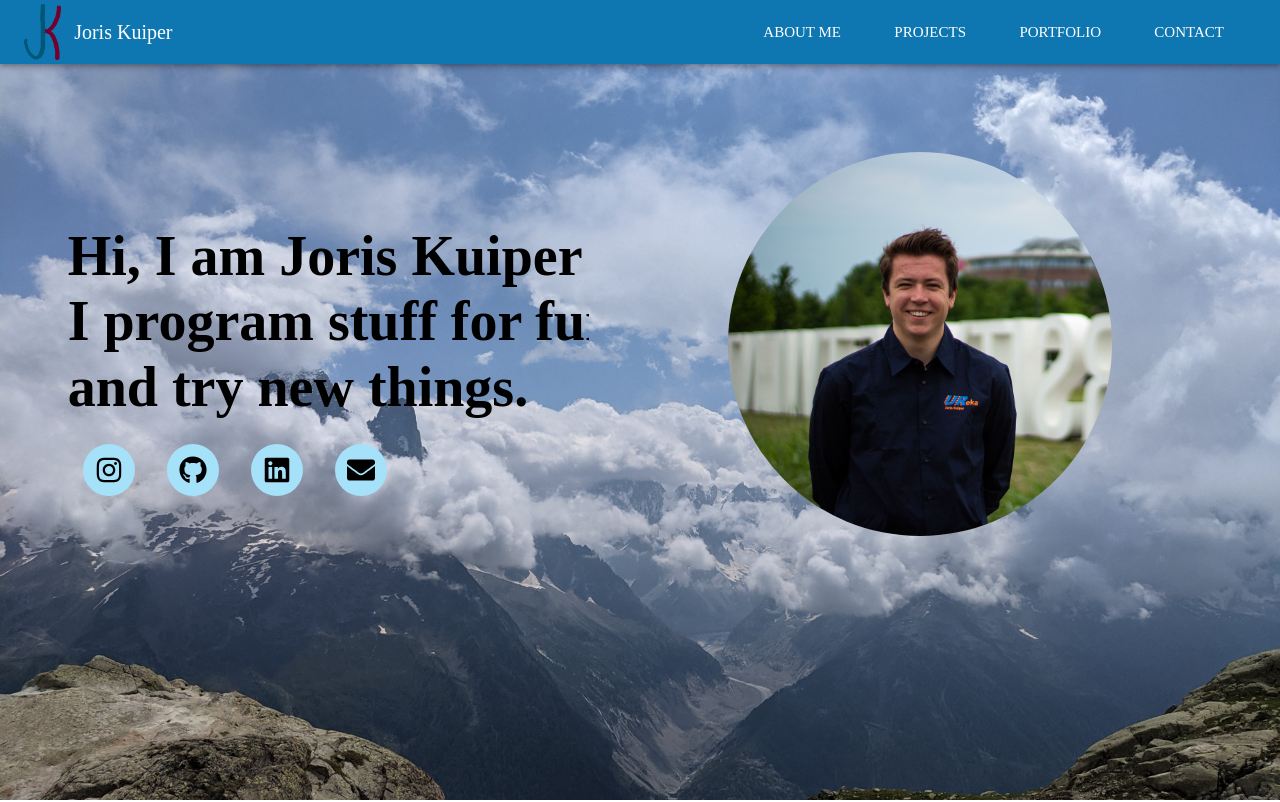
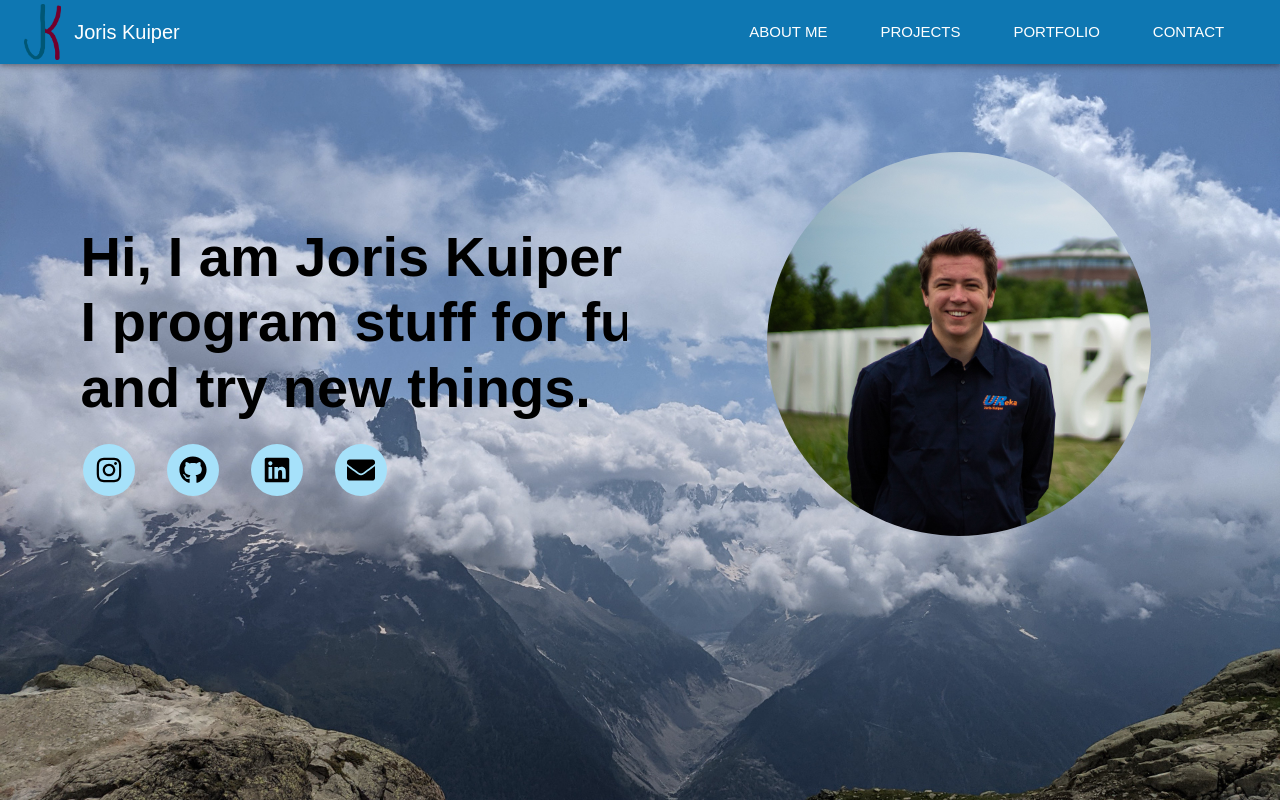
Before and after one commit to kasteelharry/Juno, a React (Create React App) app in the folder juno-client/: page /#/ in a window 1280 px wide. Shown: the top 802 px of the page. Built offline with nearby package versions, Linux system fonts and the light colour scheme.

Commit message:
Minor CSS changes

```diff
--- a/juno-client/src/App/LandingPage/LandingPage.scss
+++ b/juno-client/src/App/LandingPage/LandingPage.scss
@@ -37,7 +37,13 @@
 
 .titleText {
     display: flex;
-    justify-content: space-around;
+    @media only screen and (min-width: 0px) {
+        justify-content: space-around;
+    }
+    @media only screen and (min-width: 900px) {
+        justify-content: initial;
+    }
+
 }
 
 .ProfilePhotoBox {
--- a/juno-client/src/App/LandingPage/LandingPage.tsx
+++ b/juno-client/src/App/LandingPage/LandingPage.tsx
@@ -16,7 +16,7 @@ function LandingPage() {
                             fontWeight='bold'
                             component="div"
                             sx={{
-                                ml: '3%', mr: '2%', paddingBottom: 3, fontFamily: "Segoe UI"
+                                ml: '5%', mr: '2%', paddingBottom: 3, fontFamily: "Segoe UI"
                             }}
                         >
                             Hi, I am Joris Kuiper <br />
--- a/juno-client/src/Theme/PersonalTheme.d.tsx
+++ b/juno-client/src/Theme/PersonalTheme.d.tsx
@@ -1,6 +1,6 @@
 import { createTheme } from '@mui/material/styles';
 
-const font = 'Montserrat';
+const font = 'sans-serif';
 
 export const PersonalTheme = createTheme({
     palette: {
```
